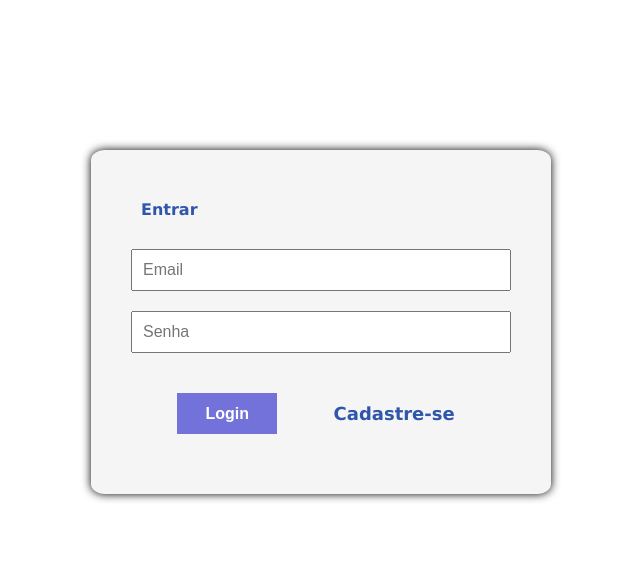
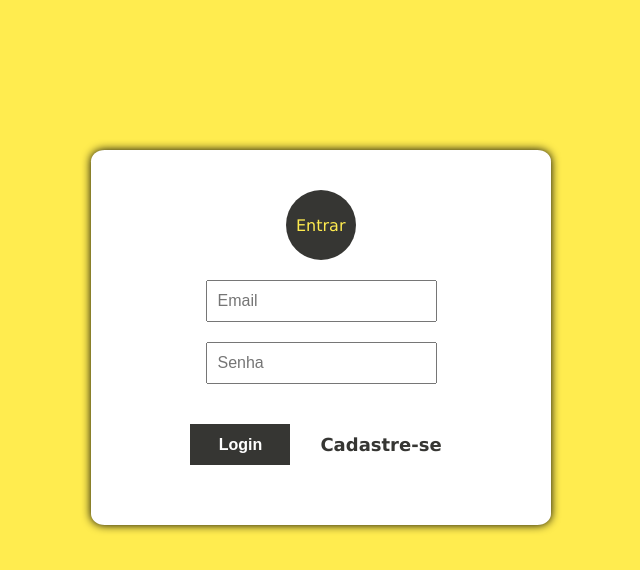
Before and after one commit to lucasmsouza24/follow-app, a website: page src/public/login.html in a window 1280 px wide. Shown: the whole page, without its empty margins (319-959 px from the left). Drawn offline with Linux system fonts and the light colour scheme.

Commit message:
login and sign up screen color modified

```diff
--- a/src/public/assets/css/box.css
+++ b/src/public/assets/css/box.css
@@ -10,10 +10,11 @@
     display: flex;
     flex-direction: column;
     flex-wrap: wrap;
+    align-items: center;
 
     border-radius: 3%;
     box-shadow: 0px 0px 10px black;
-    background-color: rgb(245, 245, 245);
+    background-color: white;
 
     margin-top: 150px;
 }
@@ -28,9 +29,13 @@
 .form-box-title {
     /* font-size: 18px; */
     font-weight: bold;
-    color: var(--light-blue);
+    color: var(--dark-grey);
 }
 
 .form-box input:focus-visible {
     outline: none;
 }
+
+body {
+    background-color: var(--yellow);
+}
--- a/src/public/assets/css/buttons.css
+++ b/src/public/assets/css/buttons.css
@@ -9,21 +9,21 @@
 .button-box button {
     width: 100px;
     font-weight: bold;
-    background-color: var(--violet);
+    background-color: var(--dark-grey);
     border-style: none;
     color: white;
-    border: 1px solid var(--violet);
+    border: 1px solid var(--dark-grey);
 }
 
 .button-box button:hover {
     cursor: pointer;
     background-color: white;
-    color: var(--violet);
+    color: var(--dark-grey);
 }
 
 .button-box a {
     font-size: 18px;
     text-decoration: none;
-    color: rgb(47, 86, 170);
+    color: var(--dark-grey);
     font-weight: bold;
 }
--- a/src/public/assets/css/style.css
+++ b/src/public/assets/css/style.css
@@ -11,3 +11,18 @@ body {
     margin: 0;
     padding: 0;
 }
+
+.follow-circle {
+    background-color: var(--dark-grey);
+    border-radius: 100%;
+    width: 50px;
+    height: 50px;
+    display: flex;
+    align-items: center;
+    color: var(--yellow);
+    text-align: center;
+}
+
+.follow-circle:hover {
+    cursor: pointer;
+}
--- a/src/public/login.html
+++ b/src/public/login.html
@@ -13,13 +13,15 @@
 
     <form class="form-box" method="POST">
 
-        <h1 class="form-box-title">Entrar</h1>
+        <div class="follow-circle">
+            Entrar
+        </div>
 
         <input name="email" type="email" placeholder="Email">
         <input name="pwd" type="password" placeholder="Senha">
 
         <div class="button-box">
-            <button formaction="">Login</button>
+            <button formaction="" class="">Login</button>
             <a href="sign-up.html">Cadastre-se</a>
         </div>
     </form>
```
Also changed, not shown: src/public/assets/css/navbar.css (+7 -1 lines), src/public/feed.html (+1 -0 lines), README.md.
